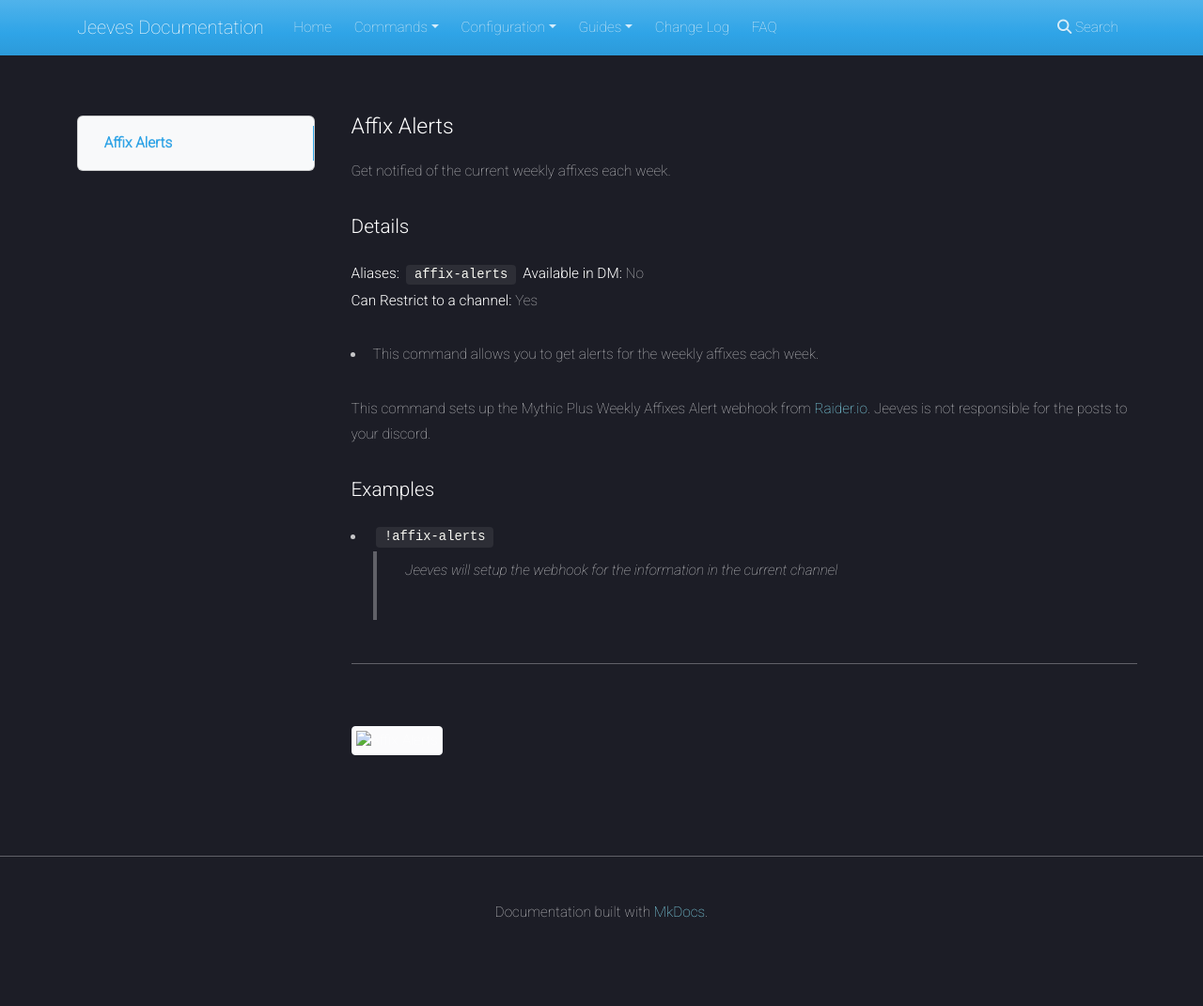
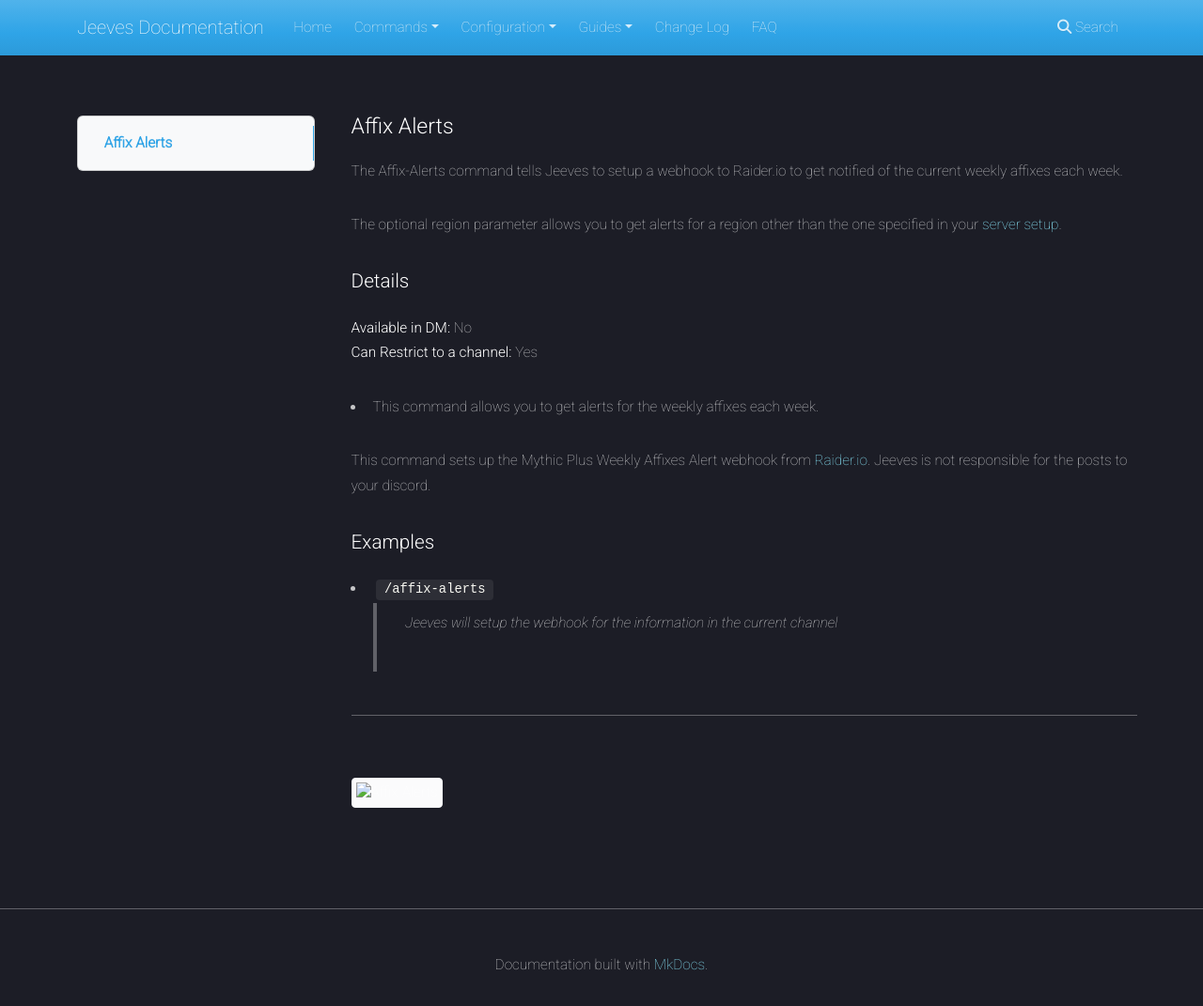
Before and after one commit to TeamJeeves/Jeeves-Bot-Documentation, an MkDocs documentation site: the page built from docs/commands/feeds/affix-alerts.md, in a window 1280 px wide and 1071 px high. Shown: the whole window at 94% size. Built offline with MkDocs 1.6.1, drawn with Linux system fonts in a browser that asks for light colours; nearby versions of some CDN libraries.

Commit message:
Affix Alerts

```diff
--- a/docs/commands/feeds/affix-alerts.md
+++ b/docs/commands/feeds/affix-alerts.md
@@ -1,9 +1,11 @@
 # Affix Alerts
 
-Get notified of the current weekly affixes each week.
+The Affix-Alerts command tells Jeeves to setup a webhook to Raider.io to get notified of the current weekly affixes each week.
+
+The optional region parameter allows you to get alerts for a region other than the one specified in your [server setup](../../configuration/settings.md).
 
 ### Details
-**Aliases:** `affix-alerts`
+
 **Available in DM:** No
 **Can Restrict to a channel:** Yes
 
@@ -13,7 +15,7 @@ This command sets up the Mythic Plus Weekly Affixes Alert webhook from [Raider.i
 
 ### Examples
 
-* `!affix-alerts`
+* `/affix-alerts`
 >  Jeeves will setup the webhook for the information in the current channel
 ***
 
```
